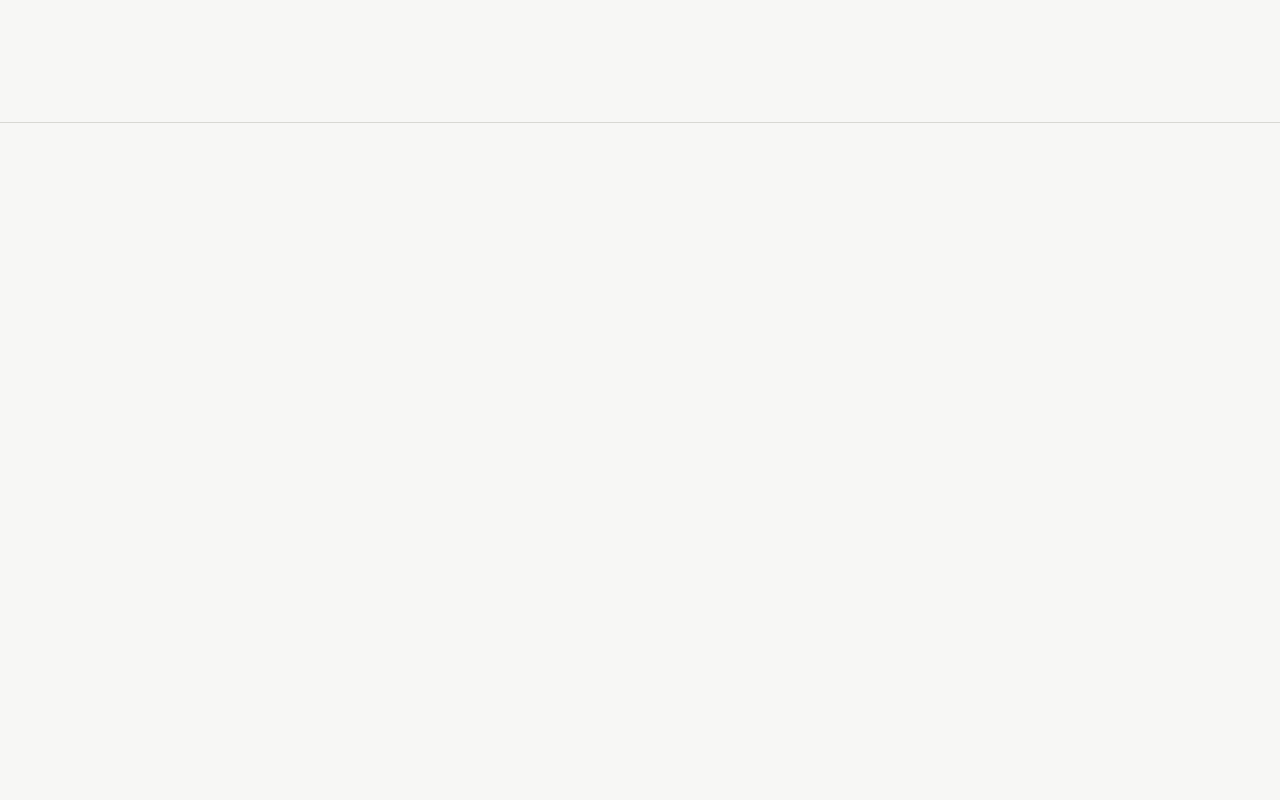
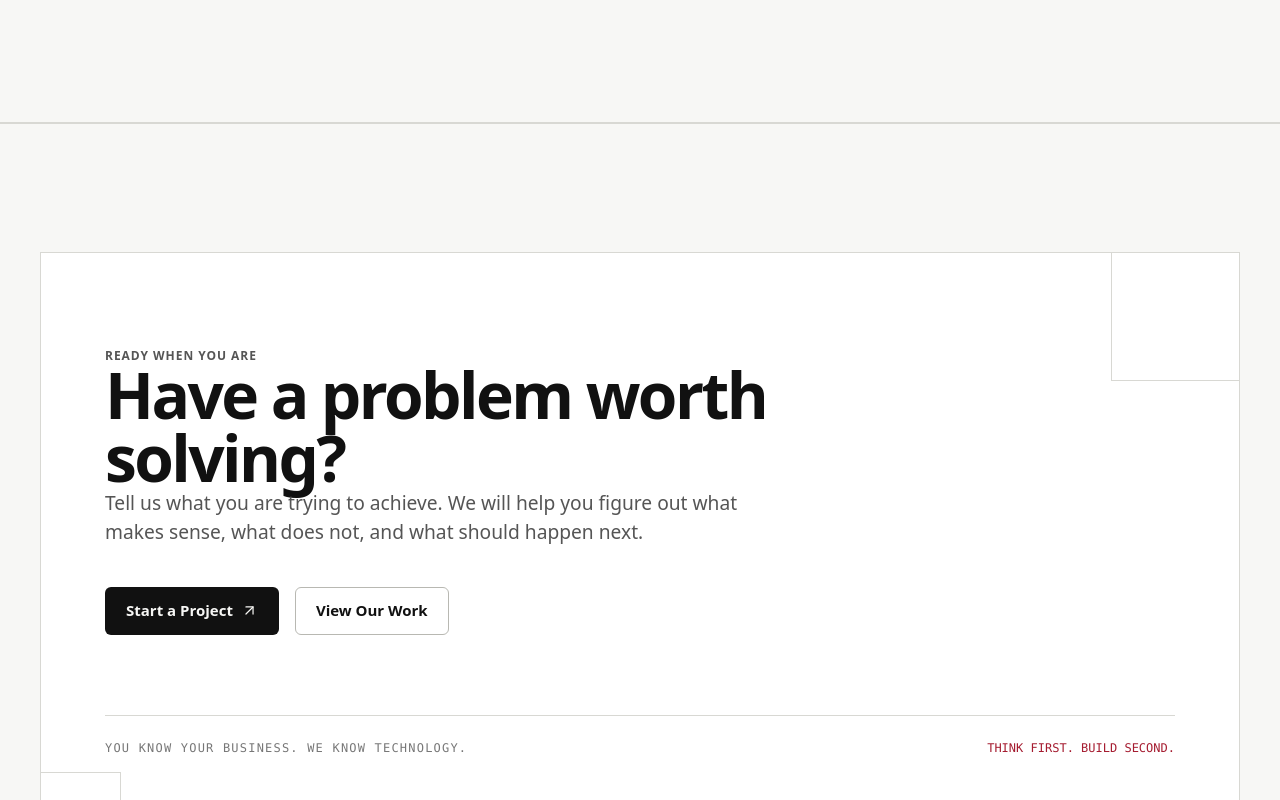
Before and after one commit to Gigawashudas/kureshtic, a Next.js app: page / in a window 1280 px wide. Shown: the part 11200-12000 px from the top of the page. Before the commit the page ends 11323 px from the top, so only its background shows below. Built offline with nearby package versions, Linux system fonts and the light colour scheme.

Commit message:
Add final CTA section

```diff
--- a/src/app/page.tsx
+++ b/src/app/page.tsx
@@ -1,5 +1,7 @@
 import { Capabilities } from "@/components/sections/capabilities";
+import { FinalCta } from "@/components/sections/final-cta";
 import { Hero } from "@/components/sections/hero";
+import { Navigation } from "@/components/layout/navigation";
 import { Process } from "@/components/sections/process";
 import { QuestionAnswer } from "@/components/sections/question-answer";
 import { SelectedWork } from "@/components/sections/selected-work";
@@ -8,7 +10,6 @@ import { Technology } from "@/components/sections/technology";
 import { Trust } from "@/components/sections/trust";
 import { WhatWeBuild } from "@/components/sections/what-we-build";
 import { WhyKureshtic } from "@/components/sections/why-kureshtic";
-import { Navigation } from "@/components/layout/navigation";
 
 export default function Home() {
   return (
@@ -26,6 +27,7 @@ export default function Home() {
         <Trust />
         <Technology />
         <StartProject />
+        <FinalCta />
       </main>
     </>
   );
--- /dev/null
+++ b/src/components/sections/final-cta.tsx
@@ -0,0 +1,44 @@
+import { ArrowUpRight } from "lucide-react";
+
+export function FinalCta() {
+  return (
+    <section aria-labelledby="final-cta-heading" className="k-section">
+      <div className="k-container">
+        <div className="relative overflow-hidden border border-[var(--border)] bg-[var(--surface)] px-6 py-16 sm:px-10 sm:py-20 lg:px-16 lg:py-24">
+          <div aria-hidden="true" className="absolute right-0 top-0 h-32 w-32 border-l border-b border-[var(--border)]" />
+
+          <div aria-hidden="true" className="absolute bottom-0 left-0 h-20 w-20 border-r border-t border-[var(--border)]" />
+
+          <div className="relative max-w-4xl">
+            <p className="k-eyebrow">Ready when you are</p>
+
+            <h2 id="final-cta-heading" className="k-heading-1 mt-6 max-w-4xl">
+              Have a problem worth solving?
+            </h2>
+
+            <p className="k-body-large mt-7 max-w-2xl">Tell us what you are trying to achieve. We will help you figure out what makes sense, what does not, and what should happen next.</p>
+
+            <div className="mt-10 flex flex-col gap-4 sm:flex-row sm:items-center">
+              <a href="#contact" className="k-button k-button-primary group w-full sm:w-auto">
+                Start a Project
+                <ArrowUpRight size={17} strokeWidth={1.7} aria-hidden="true" className="transition-transform duration-200 group-hover:translate-x-0.5 group-hover:-translate-y-0.5" />
+              </a>
+
+              <a href="#work" className="k-button k-button-secondary w-full sm:w-auto">
+                View Our Work
+              </a>
+            </div>
+          </div>
+
+          <div className="relative mt-16 border-t border-[var(--border)] pt-6 sm:mt-20">
+            <div className="flex flex-col gap-3 sm:flex-row sm:items-center sm:justify-between">
+              <p className="font-mono text-xs uppercase tracking-[0.1em] text-[var(--text-muted)]">You know your business. We know technology.</p>
+
+              <span className="font-mono text-xs text-[var(--accent)]">THINK FIRST. BUILD SECOND.</span>
+            </div>
+          </div>
+        </div>
+      </div>
+    </section>
+  );
+}
```
